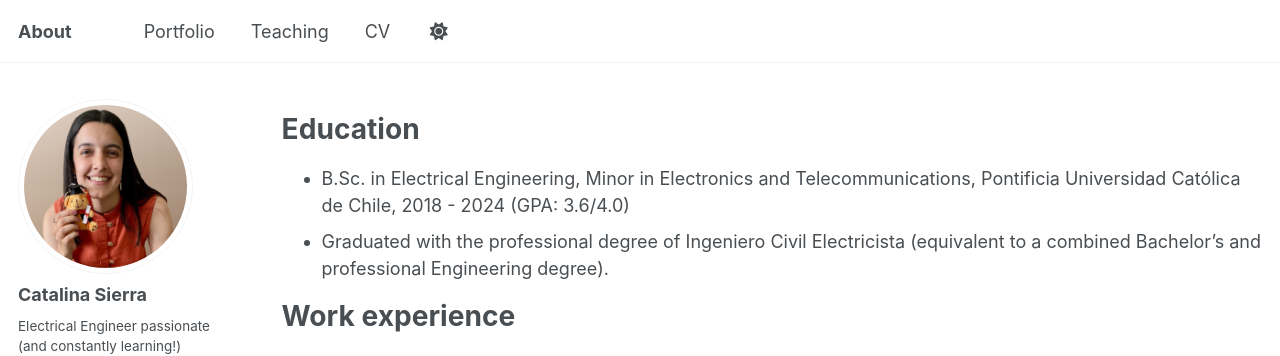
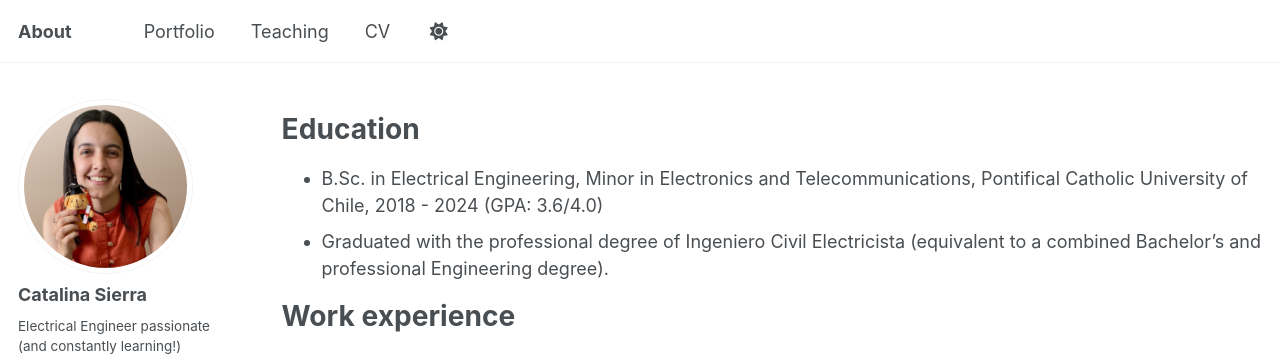
Before and after one commit to csierr/csierr.github.io, a Jekyll site: the page built from _pages/cv.md, in a window 1280 px wide and 900 px high. Shown: the top 356 px of the window. Built offline with Jekyll 4.4.1, drawn with Linux system fonts in a browser that asks for light colours.

Commit message:
Correction of typo

```diff
--- a/_pages/cv.md
+++ b/_pages/cv.md
@@ -10,7 +10,7 @@ redirect_from:
 
 Education
 ======
-* B.Sc. in Electrical Engineering, Minor in Electronics and Telecommunications, Pontificia Universidad Católica de Chile, 2018 - 2024 (GPA: 3.6/4.0)
+* B.Sc. in Electrical Engineering, Minor in Electronics and Telecommunications, Pontifical Catholic University of Chile, 2018 - 2024 (GPA: 3.6/4.0)
 * Graduated with the professional degree of Ingeniero Civil Electricista (equivalent to a combined Bachelor’s and professional Engineering degree).
 
 Work experience
```
